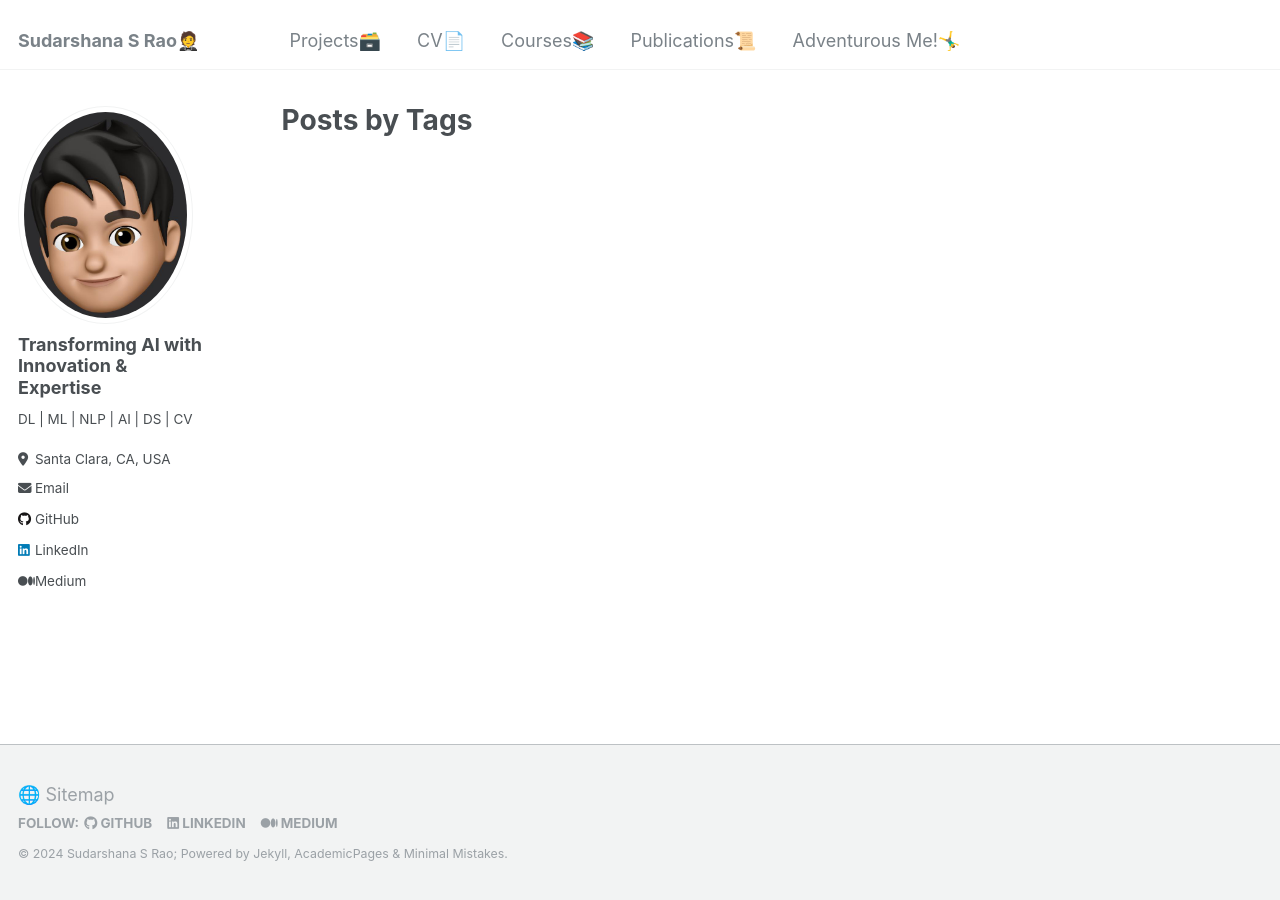
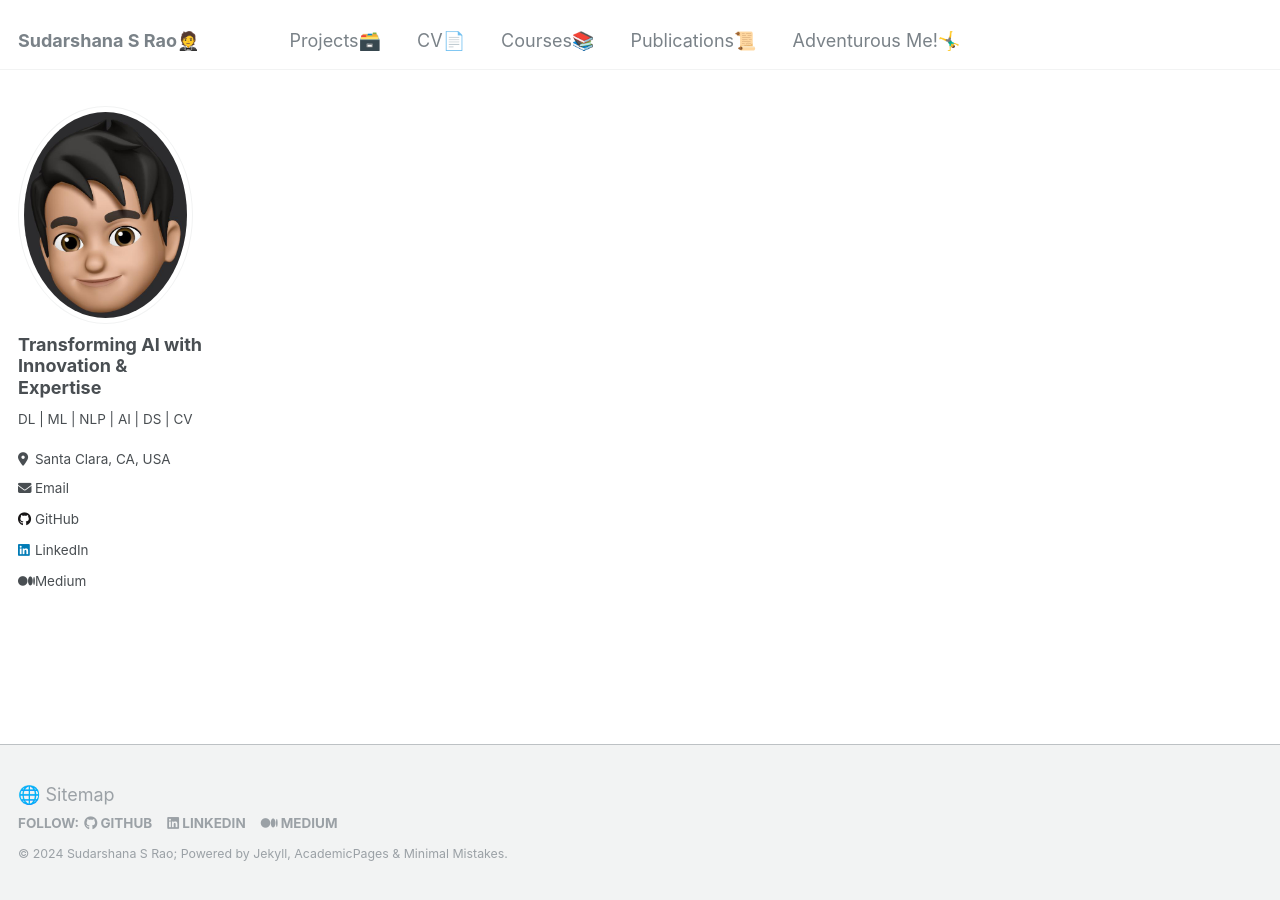
Before and after one commit to SudarshanaSRao/SudarshanaSRao.github.io, a Jekyll site: the page built from _pages/tag-archive.html, in a window 1280 px wide. Built offline with Jekyll 4.4.1, drawn with Linux system fonts in a browser that asks for light colours.

Commit message:
Update tag-archive.html

```diff
--- a/_pages/tag-archive.html
+++ b/_pages/tag-archive.html
@@ -1,8 +1,5 @@
 ---
 layout: archive
-permalink: /tags/
-title: "Posts by Tags"
-author_profile: true
 ---
 
 {% include base_path %}
```
